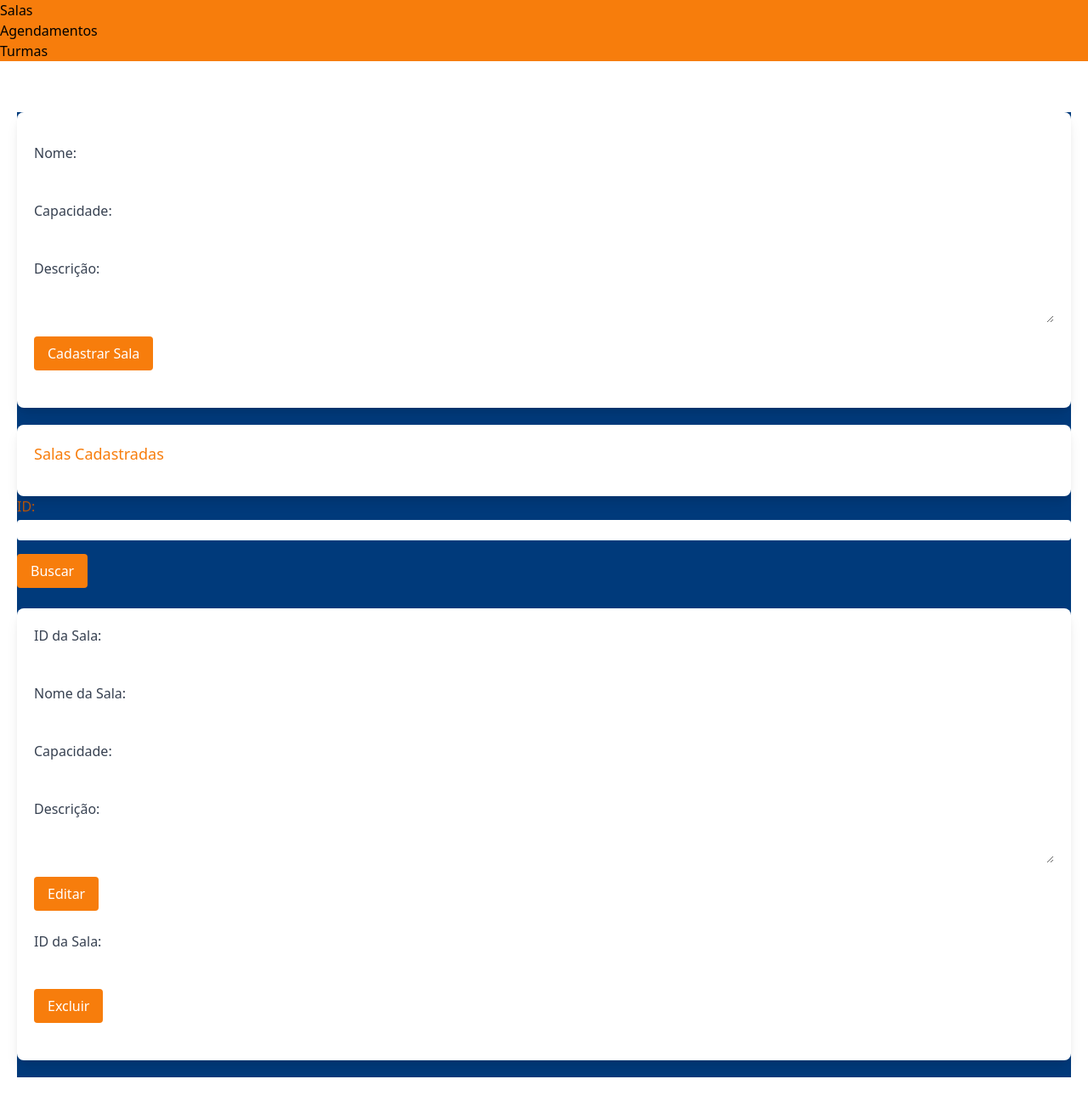
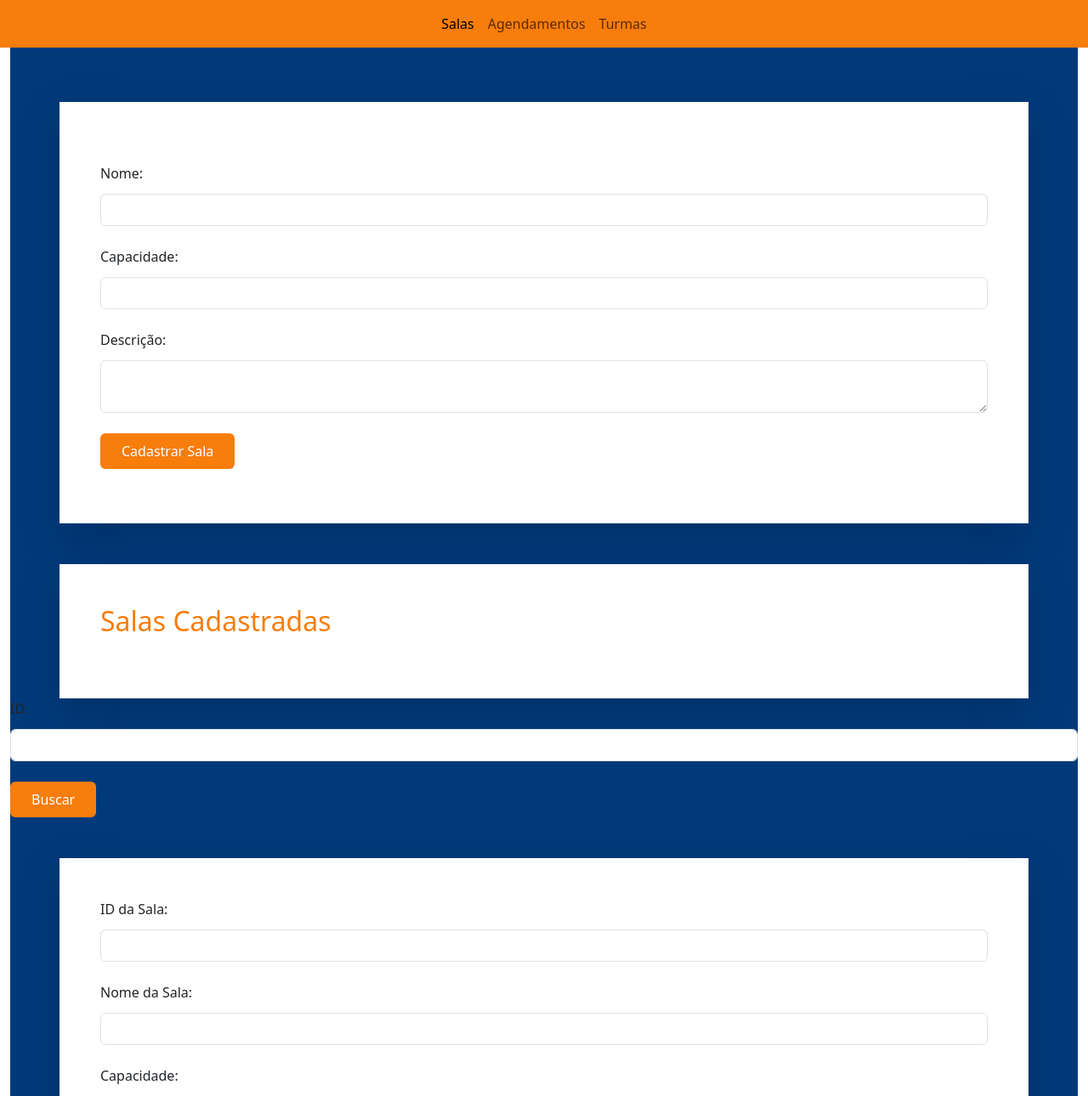
Before and after one commit to gdbarros94/projetoIntegradorRSTI_AgendadorDeSalas, a website: page Gui e Kaua/SALA/index.html in a window 1280 px wide. Shown: the top 1290 px of the page at 85% size. Before the commit the page ends 1268 px from the top, so only its background shows below. Drawn offline with nearby package versions, Linux system fonts and the light colour scheme; no server answers.

Commit message:
algumcomentario

```diff
--- a/Gui e Kaua/SALA/index.html
+++ b/Gui e Kaua/SALA/index.html
@@ -5,7 +5,7 @@
     <meta charset="UTF-8">
     <meta name="viewport" content="width=device-width, initial-scale=1.0">
     <title>Gerenciamento de Salas</title>
-    <link href="https://cdn.jsdelivr.net/npm/tailwindcss@2.2.19/dist/tailwind.min.css" rel="stylesheet">
+    <link href="https://cdn.jsdelivr.net/npm/bootstrap@5.3.3/dist/css/bootstrap.min.css" rel="stylesheet" integrity="sha384-QWTKZyjpPEjISv5WaRU9OFeRpok6YctnYmDr5pNlyT2bRjXh0JMhjY6hW+ALEwIH" crossorigin="anonymous">
     <style>
         .text-theme-color {
             color: #F77D0C;
@@ -40,96 +40,83 @@
 </head>
 
 <body class="bg-white">
-    <nav class="navbar" style="background-color: #f77d0c; position: relative; width: 100%; z-index: 3;">
+    <script src="https://cdn.jsdelivr.net/npm/bootstrap@5.3.3/dist/js/bootstrap.bundle.min.js" integrity="sha384-YvpcrYf0tY3lHB60NNkmXc5s9fDVZLESaAA55NDzOxhy9GkcIdslK1eN7N6jIeHz" crossorigin="anonymous"></script>
+    <nav class="navbar navbar-expand-lg navbar-light bg-theme-color">
         <div class="container-fluid">
-            <span class="navbar-text mx-auto">
-                <ul class="nav">
+            <div class="collapse navbar-collapse" id="navbarNav">
+                <ul class="navbar-nav mx-auto">
                     <li class="nav-item">
-                        <a class="nav-link active" aria-current="page" href="/Gui e Kaua/SALA/">Salas</a>
+                        <a class="nav-link active" aria-current="page" href="#">Salas</a>
                     </li>
                     <li class="nav-item">
-                        <a class="nav-link" href="/Gui e Kaua/RESERVA/Reserva.html">Agendamentos</a>
+                        <a class="nav-link" href="#">Agendamentos</a>
                     </li>
                     <li class="nav-item">
-                        <a class="nav-link" href="/Gui e Kaua/TURMA/Turma.html">Turmas</a>
+                        <a class="nav-link" href="#">Turmas</a>
                     </li>
                 </ul>
-            </span>
+            </div>
         </div>
     </nav>
+    <div id="principal" class="container-fluid">
+        <div class="row justify-content-center">
+            <div class="col-12 w-100 col-md-3 mb-3">
+                <div class="px-0 mx-0 pb-5 pt-3 bg-color-lateral">
+                    <div class="container mt-5 p-5 bg-white rounded-lg shadow-lg">
+                        <form id="form-cadastro" class="mb-3">
+                            <label for="nome" class="form-label mt-4 text-gray-700">Nome:</label>
+                            <input type="text" id="nome" name="nome" class="form-control mt-1" required>
 
-    <div id="principal"
-        class="col col-12 p-5 mx-auto my-5 w-100 align-items-stretch d-flex flex-column flex-md-row justify-content-between flex-wrap">
-        <div class="col col-1 d-flex flex-column-reverse flex-md-row justify-content-center">
-            <section
-                class="col px-0 mx-0 d-flex flex-column justify-content-end pb-5 pt- flex-shrink-1 bg-color-lateral">
-                <div class="container mx-auto mt-5 p-5 bg-white rounded-lg shadow-lg">
-                    <form id="form-cadastro" class="mb-6">
-                        <label for="nome" class="block mt-4 text-gray-700">Nome:</label>
-                        <input type="text" id="nome" name="nome" class="form-input mt-1 block w-full rounded" required>
+                            <label for="capacidade" class="form-label mt-4 text-gray-700">Capacidade:</label>
+                            <input type="number" id="capacidade" name="capacidade" class="form-control mt-1" required>
 
-                        <label for="capacidade" class="block mt-4 text-gray-700">Capacidade:</label>
-                        <input type="number" id="capacidade" name="capacidade"
-                            class="form-input mt-1 block w-full rounded" required>
+                            <label for="descricao" class="form-label mt-4 text-gray-700">Descrição:</label>
+                            <textarea id="descricao" name="descricao" class="form-control mt-1"></textarea>
 
-                        <label for="descricao" class="block mt-4 text-gray-700">Descrição:</label>
-                        <textarea id="descricao" name="descricao"
-                            class="form-textarea mt-1 block w-full rounded"></textarea>
-
-                        <button type="submit"
-                            class="bg-theme-color text-white px-4 py-2 mt-4 rounded hover:bg-theme-color">Cadastrar
-                            Sala</button>
+                            <button type="submit" class="btn bg-theme-color text-white px-4 py-2 mt-4">Cadastrar Sala</button>
                         </form>
                     </div>
 
-                <div id="lista-salas" class="container mx-auto mt-5 p-5 bg-white rounded-lg shadow-lg">
+                    <div id="lista-salas" class="container mt-5 p-5 bg-white rounded-lg shadow-lg">
                         <h2 class="text-theme-color text-lg mb-4">Salas Cadastradas</h2>
                         <!-- Lista de salas cadastradas -->
                     </div>
 
-                <form id="form-busca" class="mb-6">
-                    <label for="id-busca" class="block text-yellow-700">ID:</label>
-                    <input type="text" id="id-busca" name="id-busca"
-                        class="form-input mt-1 block w-full rounded" required>
+                    <form id="form-busca" class="mb-3">
+                        <label for="id-busca" class="form-label text-yellow-700">ID:</label>
+                        <input type="text" id="id-busca" name="id-busca" class="form-control mt-1" required>
 
-                    <button type="submit"
-                        class="bg-theme-color text-white px-4 py-2 mt-4 rounded hover:bg-theme-color">Buscar</button>
+                        <button type="submit" class="btn bg-theme-color text-white px-4 py-2 mt-4">Buscar</button>
                     </form>
 
                     <div id="resultado-busca" class="font-bold text-theme-color"></div>
 
-                <div class="container mx-auto mt-5 p-5 bg-white rounded-lg shadow-lg">
-                    <form id="form-editar" class="mb-6">
-                        <label for="idEdit" class="block text-gray-700">ID da Sala:</label>
-                        <input type="number" id="idEdit" name="idEdit"
-                            class="form-input mt-1 block w-full rounded" required>
+                    <div class="container mt-5 p-5 bg-white rounded-lg shadow-lg">
+                        <form id="form-editar" class="mb-3">
+                            <label for="idEdit" class="form-label text-gray-700">ID da Sala:</label>
+                            <input type="number" id="idEdit" name="idEdit" class="form-control mt-1" required>
 
-                        <label for="nomeEdit" class="block mt-4 text-gray-700">Nome da Sala:</label>
-                        <input type="text" id="nomeEdit" name="nomeEdit"
-                            class="form-input mt-1 block w-full rounded" required>
+                            <label for="nomeEdit" class="form-label mt-4 text-gray-700">Nome da Sala:</label>
+                            <input type="text" id="nomeEdit" name="nomeEdit" class="form-control mt-1" required>
 
-                        <label for="capacidadeEdit" class="block mt-4 text-gray-700">Capacidade:</label>
-                        <input type="number" id="capacidadeEdit" name="capacidadeEdit"
-                            class="form-input mt-1 block w-full rounded" required>
+                            <label for="capacidadeEdit" class="form-label mt-4 text-gray-700">Capacidade:</label>
+                            <input type="number" id="capacidadeEdit" name="capacidadeEdit" class="form-control mt-1" required>
 
-                        <label for="descricaoEdit" class="block mt-4 text-gray-700">Descrição:</label>
-                        <textarea id="descricaoEdit" name="descricaoEdit"
-                            class="form-textarea mt-1 block w-full rounded"></textarea>
+                            <label for="descricaoEdit" class="form-label mt-4 text-gray-700">Descrição:</label>
+                            <textarea id="descricaoEdit" name="descricaoEdit" class="form-control mt-1"></textarea>
 
-                        <button type="submit"
-                            class="bg-theme-color text-white px-4 py-2 mt-4 rounded hover:bg-theme-color">Editar</button>
+                            <button type="submit" class="btn bg-theme-color text-white px-4 py-2 mt-4">Editar</button>
                         </form>
 
-                    <form id="form-excluir" class="mb-6">
-                        <label for="idExcluir" class="block text-gray-700">ID da Sala:</label>
-                        <input type="number" id="idExcluir" name="idExcluir"
-                            class="form-input mt-1 block w-full rounded" required>
+                        <form id="form-excluir" class="mb-3">
+                            <label for="idExcluir" class="form-label text-gray-700">ID da Sala:</label>
+                            <input type="number" id="idExcluir" name="idExcluir" class="form-control mt-1" required>
 
-                        <button type="submit"
-                            class="bg-theme-color text-white px-4 py-2 mt-4 rounded hover:bg-theme-color">Excluir</button>
+                            <button type="submit" class="btn bg-theme-color text-white px-4 py-2 mt-4">Excluir</button>
                         </form>
                     </div>
-            </section>
+                </div>
+            </div>
         </div>
     </div>
 
```
Also changed, not shown: pages/agenda103.html (+1 -1 lines). Lines whose indentation alone changed are shown as unchanged.
